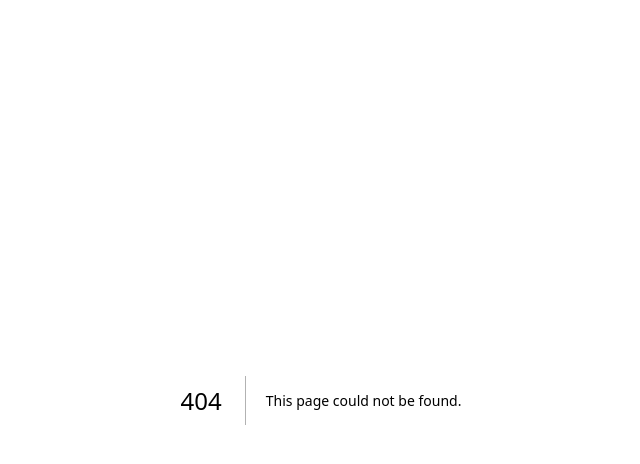
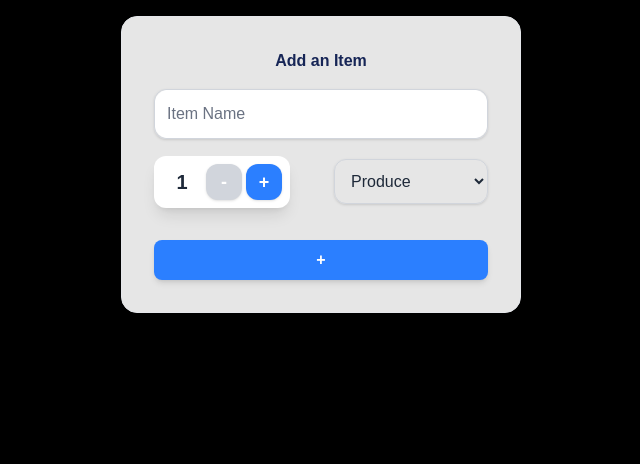
Before and after one commit to jcheema2004/cprg306-assignments, a Next.js app: page /week-5 in a window 1280 px wide. Before the commit this address had no page. Shown: the top 464 px of the page, without its empty margins (319-959 px from the left). Built offline with nearby package versions, Linux system fonts and the light colour scheme.

Commit message:
added week-5 assignment
added and updated week-5 assignment....

```diff
--- a/app/page.js
+++ b/app/page.js
@@ -9,6 +9,7 @@
         <li><Link href="./week-2">Week 2 Assignment</Link></li>
         <li><Link href="./week-3">Week 3 Assignment</Link></li>
         <li><Link href="./week-4">Week 4 Assignment</Link></li>
+        <li><Link href="./week-5">Week 5 Assignment</Link></li>
       </ul>
     </main>
   )
--- /dev/null
+++ b/app/week-5/new-item.js
@@ -0,0 +1,120 @@
+"use client";
+
+import { use, useState } from "react";
+
+
+export default function NewItem(){
+
+    const [quantity, setQuantity] = useState(1);
+    const [name, setName] = useState(""); //intialize name state
+    const [category, setCategory] = useState("produce"); //initialize category state
+
+    const handleSubmit = (event) => {
+        event.preventDefault();//preventing default form submission behavior
+        //logging item Object to console
+        console.log({name, quantity, category});
+        //reset form
+
+        let item = {
+            name: name,
+            quantity: quantity,
+            category: category
+        }
+
+        //Displaying an alert with current state values
+        alert(`Added Item: ${name}, quantity: ${quantity}, category: ${category}`);
+
+        //resetting the state variables to their initial values
+        setName("");
+        setQuantity(1);
+        setCategory("produce");
+
+    }
+
+    const handleNameChange = (event) => setName(event.target.value);
+    const handleQuantityChange = (event) => setQuantity(event.target.value);
+    const handleCategoryChange = (event) => setCategory(event.target.value);
+
+
+    const increment = () => {
+        if(quantity < 20){
+            setQuantity(quantity + 1);
+        }
+    }
+
+    const decrement = () => {
+        if(quantity > 1){
+            setQuantity(quantity - 1);
+        }
+    }
+
+    const buttonStyles = "w-9 h-9 text-lg font-bold rounded-xl bg-blue-500 text-white hover:bg-blue-600 disabled:bg-gray-300 transition-colors shadow-sm flex items-center justify-center focus:outline-none focus:ring-2 focus:ring-blue-400 focus:ring-opacity-75";
+
+
+    return(
+        //creating a form....
+           <form onSubmit={handleSubmit} className="bg-white/90 rounded-2xl shadow-xl mx-auto p-8 w-[400px] flex flex-col gap-2 border border-gray-200" >
+            <div>
+                <h1 className="text-blue-950 font-semibold text-center mb-2">Add an Item</h1>
+            </div>
+
+            <div className="flex-1 min-w-[180px] bg-white rounded-2xl">
+                <input
+                    type="text"
+                    value={name} //tied to name state variable and displays the current value of name state
+                    onChange={handleNameChange} //updating name state on input change
+                    className="w-full p-3 rounded-xl border border-gray-300 shadow-sm focus:outline-none focus:ring-2 focus:ring-blue-400 text-gray-800 placeholder-gray-500"
+                    placeholder="Item Name"
+                    required
+                />
+            </div>
+            <div className="flex items-center justify-between gap-3">
+                <div className="bg-white rounded-xl p-2 flex items-center gap-1 shadow-lg">
+
+                    <span className="text-xl font-semibold text-gray-800 w-10 text-center" value={handleQuantityChange}>{quantity}</span>
+
+                        <button type="button"
+                            onClick={decrement}
+                            disabled={quantity <= 1}
+                            className={buttonStyles}>
+                                -
+                        </button>
+                        <button type="button"
+                            onClick={increment}
+                            disabled={quantity >= 20}
+                            className={buttonStyles}>
+                                +
+                        </button>
+
+
+                </div>
+                <div className="flex items-center justify-between gap-3 py-3 ">
+                    <select
+                        value={category}
+                        onChange={handleCategoryChange} //updating category state on select change
+                        className="flex-1 p-3 rounded-xl border border-gray-300 shadow-sm focus:outline-none focus:ring-2 focus:ring-blue-400 text-gray-800"
+                    >
+                        <option value="" disabled>Category</option>
+                        <option value="produce">Produce</option>
+                        <option value="dairy">Dairy</option>
+                        <option value="bakery">Bakery</option>
+                        <option value="meat">Meat</option>
+                        <option value="frozen foods">Frozen Foods</option>
+                        <option value="canned goods">Canned Goods</option>
+                        <option value="dry goods">Dry Goods</option>
+                        <option value="beverages">Beverages</option>
+                        <option value="snacks">Snacks</option>
+                        <option value="household">Household</option>
+                        <option value="other">Other</option>
+                    </select>
+                </div>
+            </div>
+            <div>
+                <button type="submit" className="w-full mt-4 py-2 px-4 bg-blue-500 text-white font-semibold rounded-lg shadow-md hover:bg-blue-700 focus:outline-none focus:ring-2 focus:ring-blue-400 focus:ring-opacity-75">
+                    +
+                </button>
+            </div>
+           </form>
+
+    )
+}
--- /dev/null
+++ b/app/week-5/page.js
@@ -0,0 +1,16 @@
+
+import NewItem from "./new-item";
+
+
+export default function Page(){
+
+
+
+    return(
+        <main className="min-h-screen flex justify-center items-start pt-4 bg-black">
+          <div className="flex justify-center">
+            <NewItem />
+          </div>
+        </main>
+    );
+}
```
